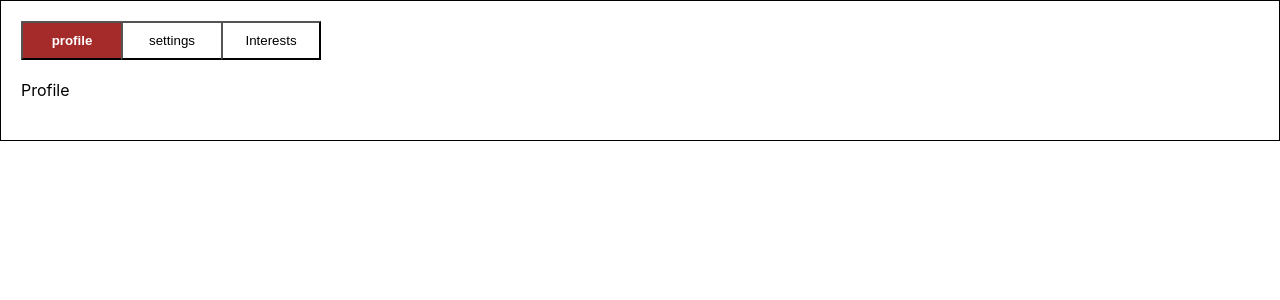
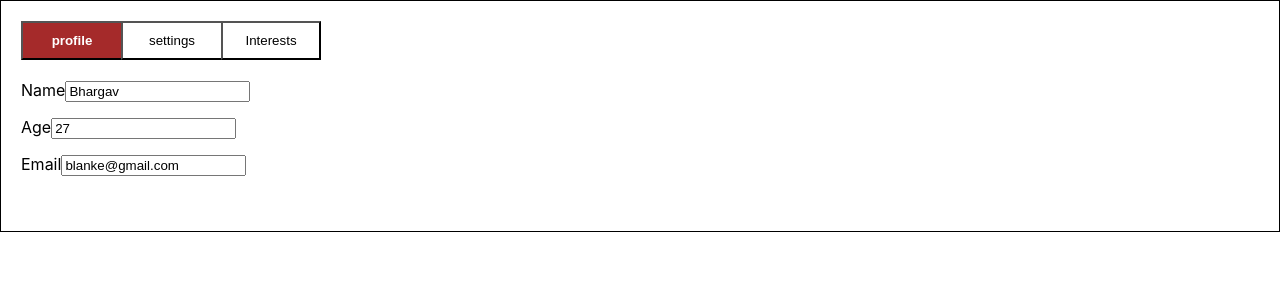
Before and after one commit to bhargavgopal-lanke/MachineCodingRoundExamples, a React (Create React App) app in the folder tab-from-component/: page / in a window 1280 px wide. Shown: the top 300 px of the page. Built offline with nearby package versions, Linux system fonts and the light colour scheme.

Commit message:
fields added for profile component

```diff
--- a/tab-from-component/src/App.css
+++ b/tab-from-component/src/App.css
@@ -21,7 +21,11 @@
 }
 
 .active {
-    color: #fff;
-    background-color: brown;
-    font-weight: bold;
+  color: #fff;
+  background-color: brown;
+  font-weight: bold;
 }
+
+.form-group {
+  margin-bottom: 15px;
+}
--- a/tab-from-component/src/App.js
+++ b/tab-from-component/src/App.js
@@ -6,6 +6,12 @@ import { useState } from "react";
 
 function App() {
   const [tabIndex, setTabIndex] = useState(0);
+  // data should be managed from the parent component
+  const [data, setData] = useState({
+    name: "Bhargav",
+    age: 27,
+    email: "blanke@gmail.com",
+  });
 
   const activeTabs = [
     {
@@ -31,6 +37,7 @@ function App() {
           return (
             <>
               <button
+                key={i}
                 className={
                   i === tabIndex ? "active tab-buttons" : "tab-buttons"
                 }
@@ -42,7 +49,7 @@ function App() {
           );
         })}
         <div style={{ padding: "20px 0" }}>
-          <ActiveTabComponent />
+          <ActiveTabComponent data={data} setData={setData} />
         </div>
       </div>
     </div>
--- a/tab-from-component/src/components/Profile.jsx
+++ b/tab-from-component/src/components/Profile.jsx
@@ -1,11 +1,38 @@
-import React from 'react'
+import React from "react";
 
-const Profile = () => {
+const Profile = ({ data, setData }) => {
+  const { name, age, email } = data;
   return (
     <div>
-      Profile
+      <div className="form-group">
+        <label>Name</label>
+        <input
+          type="text"
+          value={name}
+          name="name"
+          onChange={(e) => setData(e.target.value)}
+        />
+      </div>
+      <div className="form-group">
+        <label>Age</label>
+        <input
+          type="text"
+          value={age}
+          name="age"
+          onChange={(e) => setData(e.target.value)}
+        />
+      </div>
+      <div className="form-group">
+        <label>Email</label>
+        <input
+          type="text"
+          value={email}
+          name="email"
+          onChange={(e) => setData(e.target.value)}
+        />
+      </div>
     </div>
-  )
-}
+  );
+};
 
-export default Profile
+export default Profile;
```
